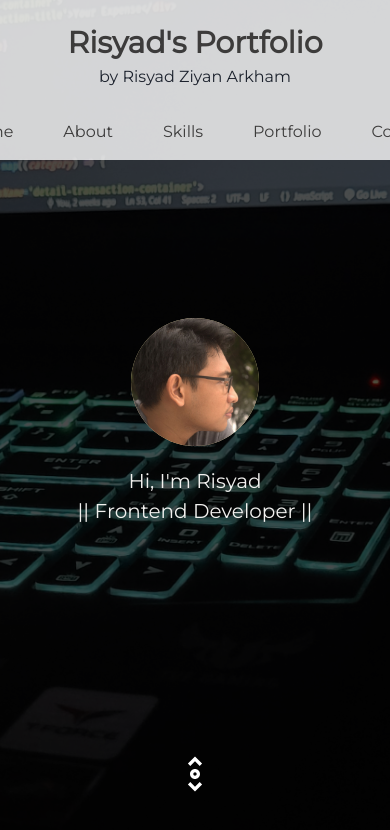
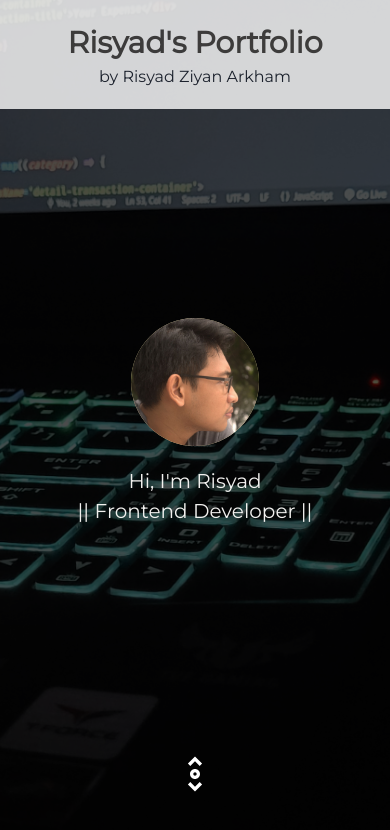
Before and after one commit to risyadzyn21/risyad-portfolio, a React (Create React App) app: page / in a window 390 px wide. Shown: the top 830 px of the page. Built offline with nearby package versions, Linux system fonts and the light colour scheme.

Commit message:
responsive test3

```diff
--- a/src/styles/layout/_navbar.scss
+++ b/src/styles/layout/_navbar.scss
@@ -5,7 +5,6 @@
   background-color: white;
   display: flex;
   flex-direction: column;
-  height: 160px;
   opacity: 0.8;
   position: fixed;
   top: 0;
@@ -48,8 +47,10 @@
   }
 }
 
-@media (max-width: 1000px) {
-  .menu {
-    display: none;
+@media (max-width: 640px) {
+  .navbar {
+    .menu {
+      display: none;
+    }
   }
 }
```
